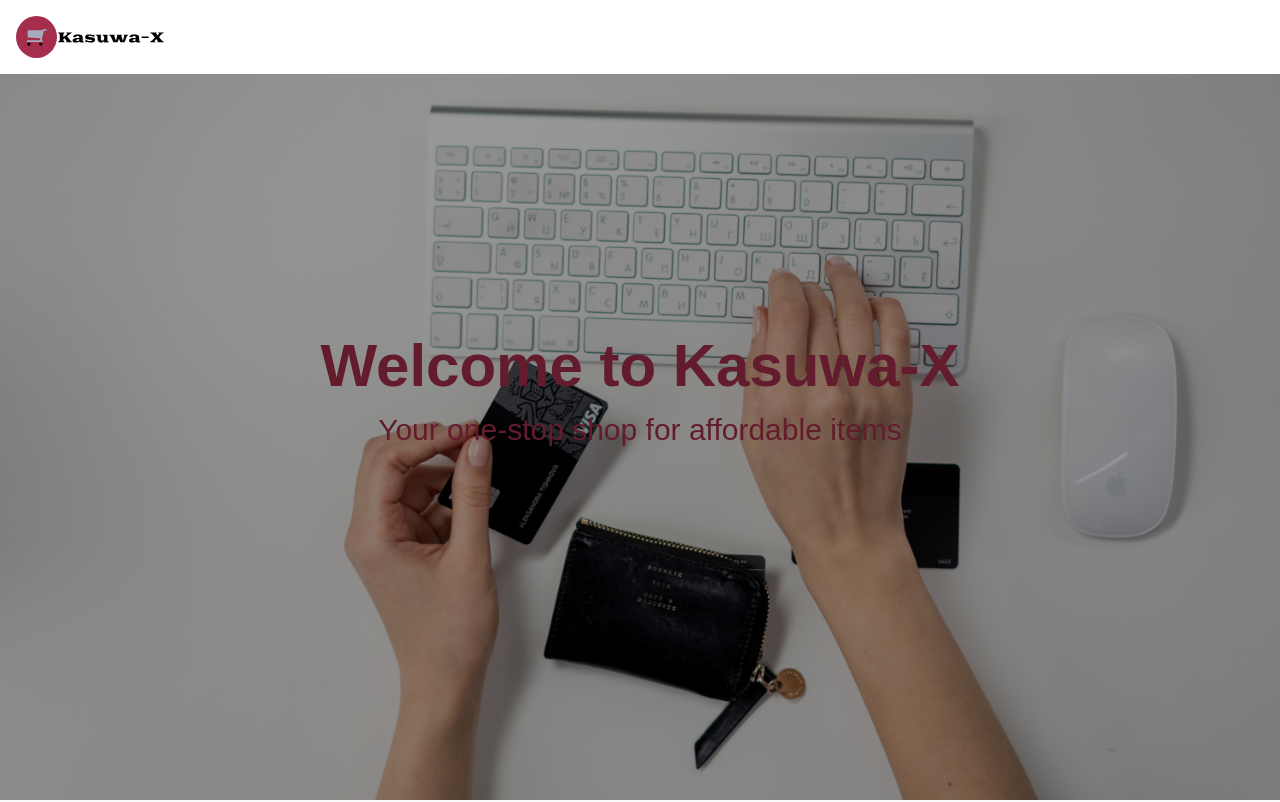
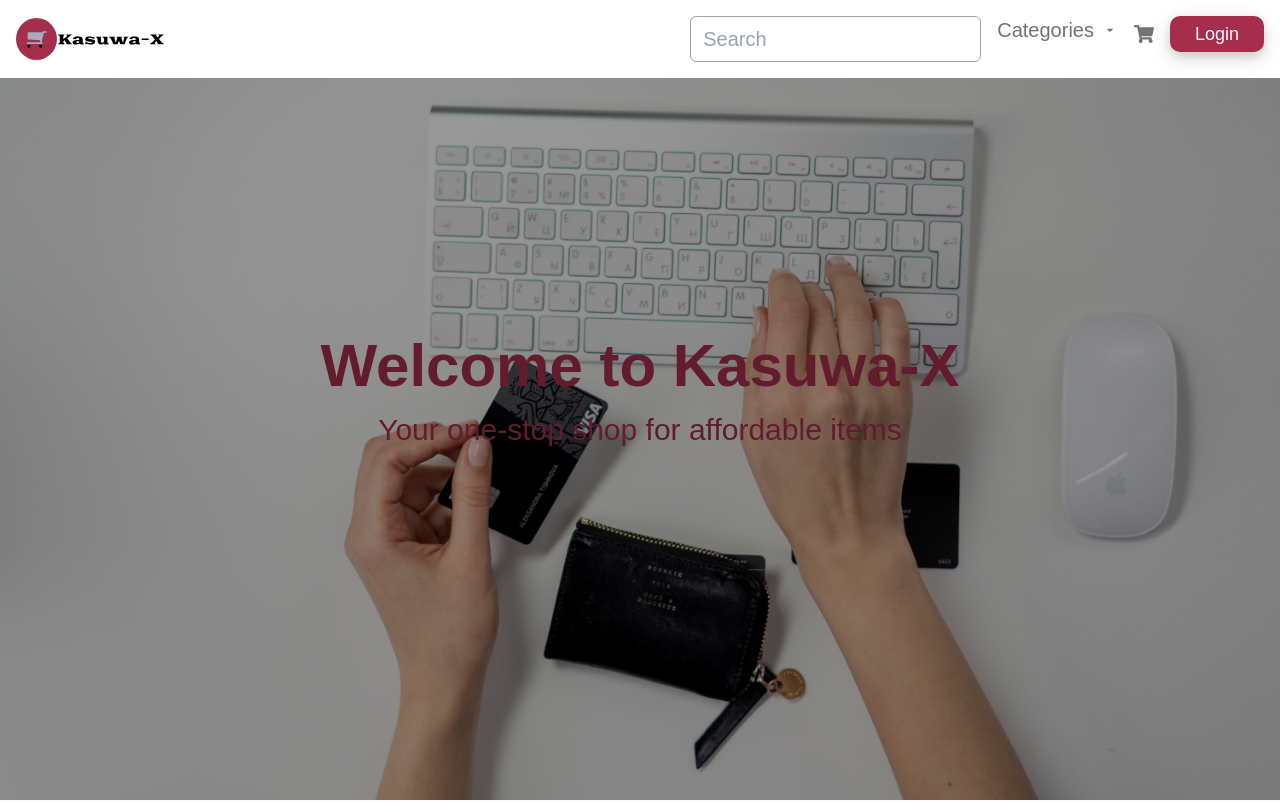
Before and after one commit to Fortunechinenyem/Kasuwa-X, a Next.js app: page / in a window 1280 px wide. Shown: the top 802 px of the page. Built offline with nearby package versions, Linux system fonts and the light colour scheme.

Commit message:
navbar updated

```diff
--- a/app/Components/Navbar.tsx
+++ b/app/Components/Navbar.tsx
@@ -1,5 +1,4 @@
 "use client";
-
 import React, { useState, useEffect } from "react";
 import Link from "next/link";
 import { FaShoppingCart } from "react-icons/fa";
@@ -22,11 +21,7 @@
   };
 
   const handleScroll = () => {
-    if (window.scrollY > 0) {
-      setHasScrolled(true);
-    } else {
-      setHasScrolled(false);
-    }
+    setHasScrolled(window.scrollY > 0);
   };
 
   useEffect(() => {
@@ -59,19 +54,11 @@
         </button>
 
         <div
-          className={`md:flex items-center space-x-4 ${
+          className={`md:flex items-center gap-4 space-x-6 ${
             menuOpen ? "flex" : "hidden"
           }`}
         >
-          <div className="md:hidden fixed top-0 right-0 h-full bg-white p-4 flex flex-col">
-            <button
-              className="text-black hover:text-gray-700 ml-auto"
-              onClick={closeMenu}
-            >
-              X
-            </button>
-
-            <div className="flex flex-col md:flex-row space-y-4 md:space-y-0">
+          <div className="flex flex-col md:flex-row space-y-4 md:space-y-0 md:space-x-4">
             <div className=" flex flex-col">
               <input
                 type="text"
@@ -104,9 +91,8 @@
                 ))}
               </div>
             </div>
-
             <Link href="/cart" className="items-center md:items-start">
-                <FaShoppingCart className="mr-2" />
+              <FaShoppingCart className="md:mt-2" />
               {cartItems.length > 0 && (
                 <span className="cart-items">{cartItems.length}</span>
               )}
@@ -118,7 +104,6 @@
           </div>
         </div>
       </div>
-      </div>
     </nav>
   );
 };
```
Lines whose indentation alone changed are shown as unchanged.
